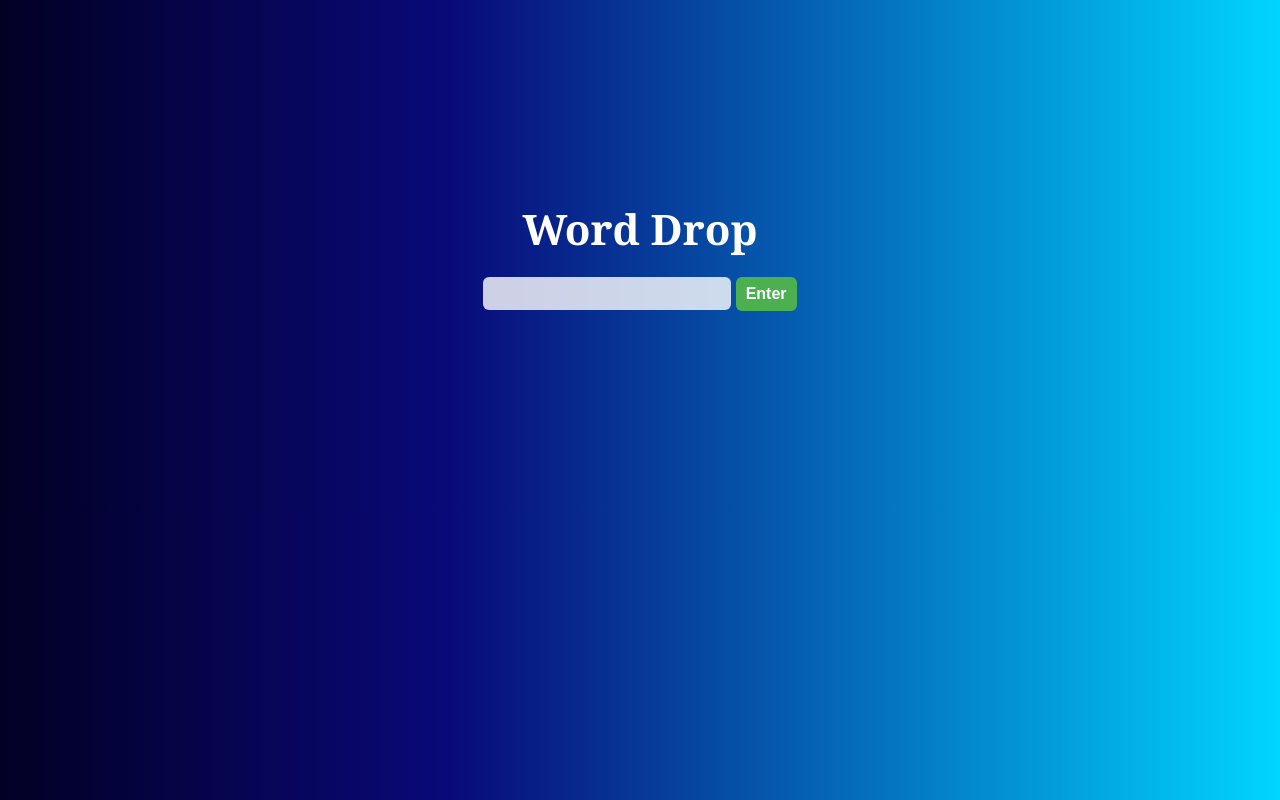
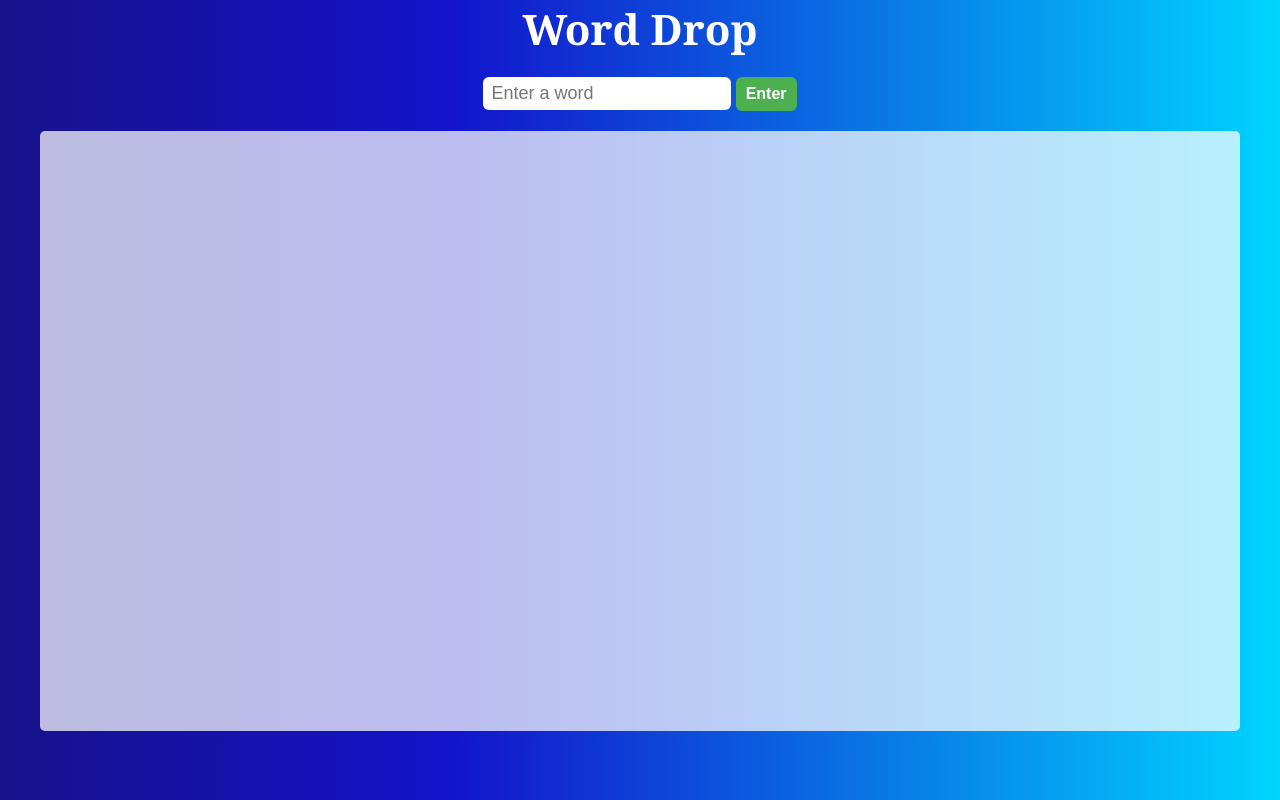
Before and after one commit to ateendra24/js-animation, a plain HTML site: page index.html in a window 1280 px wide. Drawn offline with Linux system fonts and the light colour scheme.

Commit message:
Canvas added

```diff
--- a/index.html
+++ b/index.html
@@ -9,15 +9,16 @@
 </head>
 
 <body>
-
     <div id="center-box">
         <h2 class="title">Word Drop</h2>
 
         <div class="sub-box">
-            <input class="input-box" type="text">
-            <button class="submit-btn" id="start">Enter</button>
+            <input class="input-box" id="word-input" type="text" placeholder="Enter a word">
+            <button class="submit-btn" id="start-btn">Enter</button>
         </div>
     </div>
+
+    <canvas id="word-canvas"></canvas>
 
     <script src="script.js"></script>
 </body>
--- a/script.js
+++ b/script.js
@@ -0,0 +1,10 @@
+const canvas = document.getElementById('word-canvas');
+const c = canvas.getContext('2d');
+
+canvas.width = 1200;
+canvas.height = 600;
+
+const inputBox = document.getElementById('word-input');
+const startBtn = document.getElementById('start-btn');
+
+let words = [];
--- a/style.css
+++ b/style.css
@@ -6,17 +6,18 @@
 
 body {
     background: rgb(2, 0, 36);
-    background: linear-gradient(90deg, rgba(2, 0, 36, 1) 0%, rgba(9, 9, 121, 1) 35%, rgba(0, 212, 255, 1) 100%);
+    background: linear-gradient(90deg, rgb(24, 18, 139) 0%, rgb(19, 19, 203) 35%, rgba(0, 212, 255, 1) 100%);
     font-family: Cambria, Cochin, Georgia, Times, 'Times New Roman', serif;
+    overflow: hidden;
 }
 
 #center-box {
-    margin: 200px 0;
     text-align: center;
 }
 
 .sub-box {
     margin: 20px 0;
+    z-index: 2;
 }
 
 .title {
@@ -27,7 +28,6 @@ body {
 
 .input-box {
     padding: 6px 8px;
-    opacity: 0.8;
     border-radius: 6px;
     border: none;
     font-size: 18px;
@@ -43,3 +43,13 @@ body {
     font-weight: 600;
     border-radius: 6px;
 }
+
+canvas {
+    display: block;
+    top: 0;
+    left: 0;
+    z-index: 1;
+    background-color: rgba(255, 255, 255, 0.718);
+    border-radius: 5px;
+    margin: 10px auto;
+}
```
